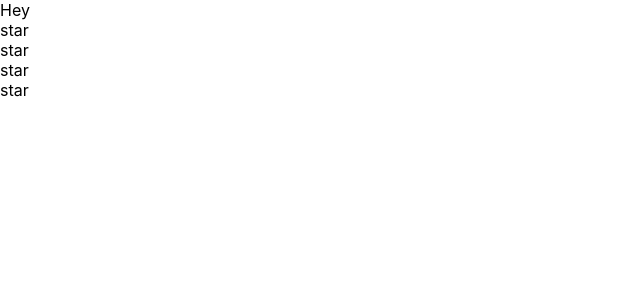
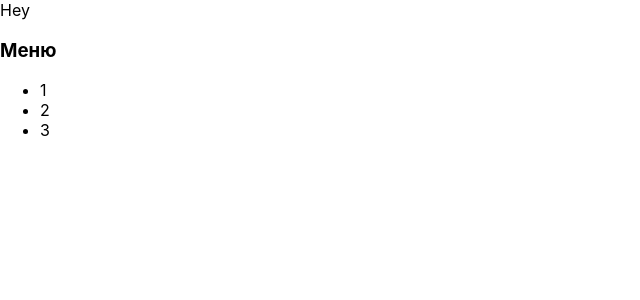
Before and after one commit to uladzidu/react-kabzda-kak-podrobno, a React (Create React App) app: page / in a window 1280 px wide. Shown: the top 300 px of the page, without its empty margins (0-640 px from the left). Built offline with nearby package versions, Linux system fonts and the light colour scheme.

Commit message:
28.10. Added Accordiob function

```diff
--- a/src/App.tsx
+++ b/src/App.tsx
@@ -6,18 +6,36 @@
     return (
         <div>
             Hey
-            <Star/>
-            <Star/>
-            <Star/>
-            <Star/>
+            <Accordion/>
         </div>
     )
 }
 
-function Star() {
+function Accordion() {
     return (
         <div>
-            <div>star</div>
+            <AccordionTitle />
+            <AccordionBody />
         </div>
     )
 }
+
+function AccordionTitle() {
+    return (
+        <div>
+            <h3>Меню</h3>
+        </div>
+    )
+}
+
+function AccordionBody() {
+    return (
+        <div>
+            <ul>
+                <li>1</li>
+                <li>2</li>
+                <li>3</li>
+            </ul>
+        </div>
+    )
+}
```
